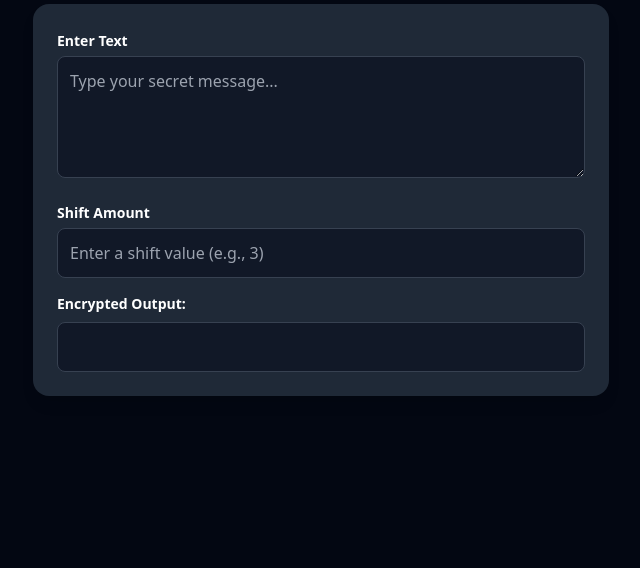
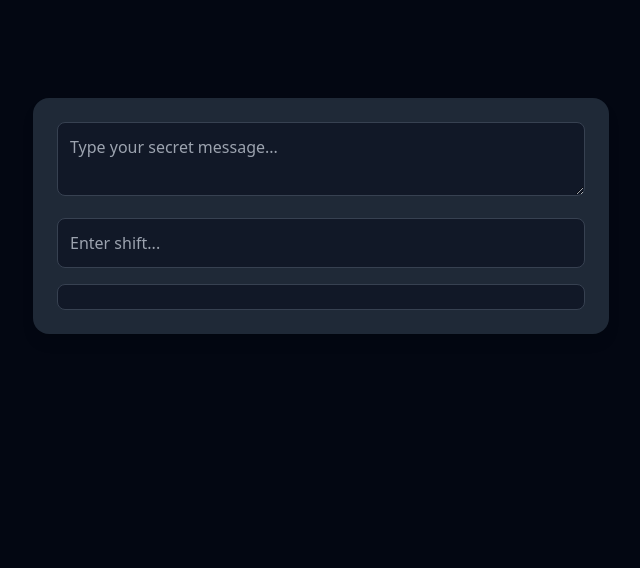
Before and after one commit to Emirsadi101470121/CaesarCipherGUI, a plain HTML site: page index.html in a window 1280 px wide. Shown: the part 232-800 px from the top of the page, without its empty margins (319-959 px from the left). Drawn offline with nearby package versions, Linux system fonts and the light colour scheme.

Commit message:
Update index.html

```diff
--- a/index.html
+++ b/index.html
@@ -3,48 +3,20 @@
   <head>
     <meta charset="UTF-8" />
     <meta name="viewport" content="width=device-width, initial-scale=1.0" />
-    <title>Caesar Cipher Encoder</title>
+    <title>Caesar Cipher</title>
     <script src="https://cdn.tailwindcss.com"></script>
     <script src="https://unpkg.com/three@0.148.0/build/three.min.js"></script>
   </head>
-<body class="bg-gray-950 text-white min-h-screen flex flex-col items-center justify-center p-6 relative">
-    <h1 class="text-4xl font-bold mb-6 text-center text-blue-400">Caesar Cipher Encoder</h1>
+  <body class="bg-gray-950 text-white flex items-center justify-center min-h-screen relative">
+    <h1 class="absolute top-12 text-4xl font-bold text-blue-400 z-10">Caesar Cipher Encoder</h1>
 
-    <div class="bg-gray-800 rounded-2xl shadow-lg p-6 max-w-xl w-full space-y-4 z-10">
-      <label class="block">
-        <span class="text-sm font-semibold">Enter Text</span>
-        <textarea
-          id="plaintext"
-          rows="4"
-          class="w-full mt-1 rounded-lg p-3 bg-gray-900 border border-gray-700 focus:outline-none focus:ring-2 focus:ring-blue-500"
-          placeholder="Type your secret message..."
-        ></textarea>
-      </label>
-
-      <label class="block">
-        <span class="text-sm font-semibold">Shift Amount</span>
-        <input
-          type="number"
-          id="shift"
-          class="w-full mt-1 rounded-lg p-3 bg-gray-900 border border-gray-700 focus:outline-none focus:ring-2 focus:ring-blue-500"
-          placeholder="Enter a shift value (e.g., 3)"
-        />
-      </label>
-
-      <div class="mt-4">
-        <h2 class="text-sm font-semibold">Encrypted Output:</h2>
-        <p
-          id="output"
-          class="mt-2 p-3 rounded-lg bg-gray-900 border border-gray-700 min-h-[50px]"
-        ></p>
-      </div>
+    <div class="bg-gray-800 p-6 rounded-2xl shadow-lg z-10 max-w-xl w-full mt-24 space-y-4">
+      <textarea id="plaintext" class="w-full p-3 rounded-lg bg-gray-900 border border-gray-700" placeholder="Type your secret message..."></textarea>
+      <input id="shift" type="number" class="w-full p-3 rounded-lg bg-gray-900 border border-gray-700" placeholder="Enter shift..." />
+      <p id="output" class="p-3 rounded-lg bg-gray-900 border border-gray-700"></p>
     </div>
 
-    <canvas
-      id="bgCanvas"
-      class="fixed top-0 left-0 w-screen h-screen -z-10 pointer-events-none"
-    ></canvas>
-
+    <canvas id="bgCanvas" class="fixed top-0 left-0 w-screen h-screen -z-10 pointer-events-none"></canvas>
     <script src="script.js"></script>
     <script src="three-background.js"></script>
   </body>
```
